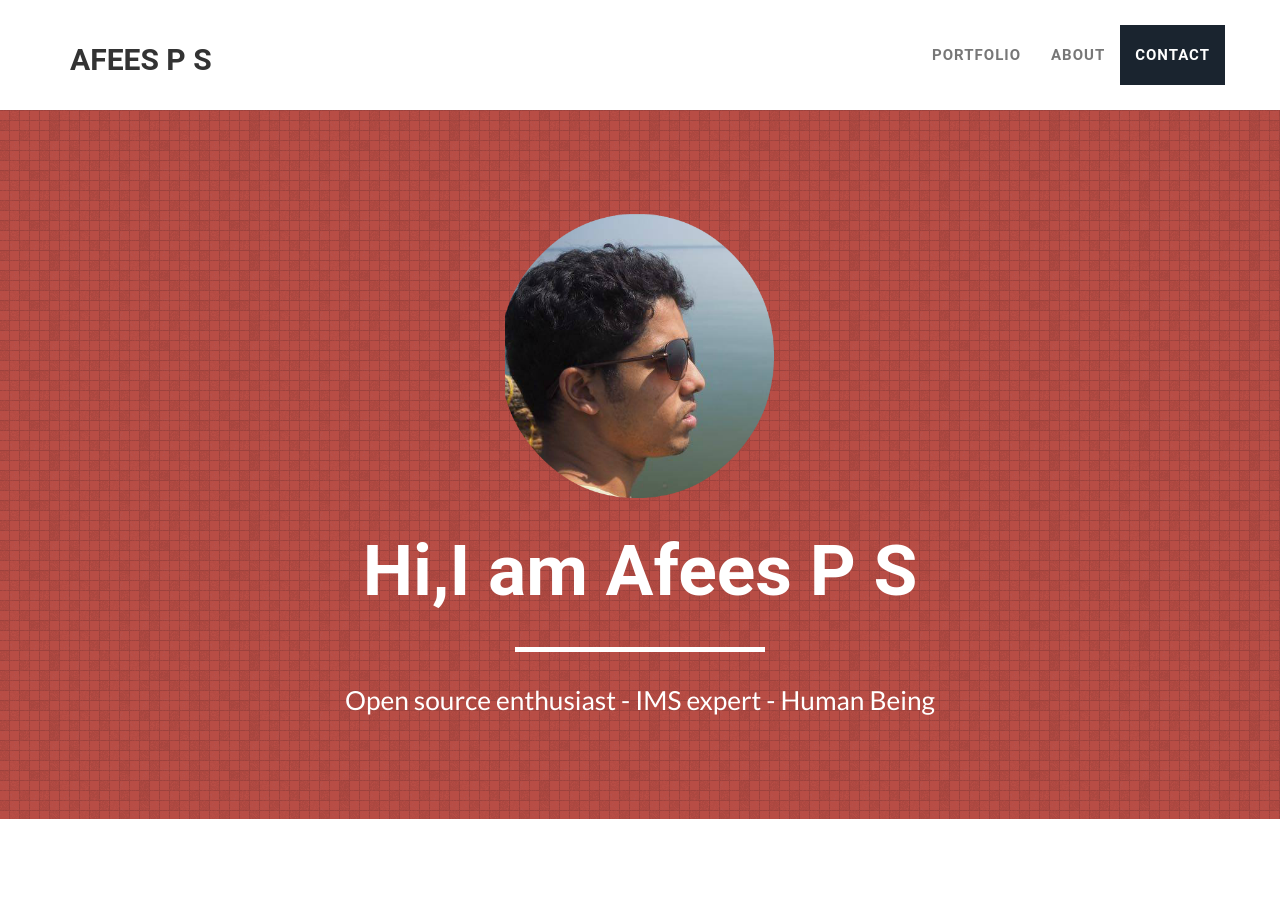
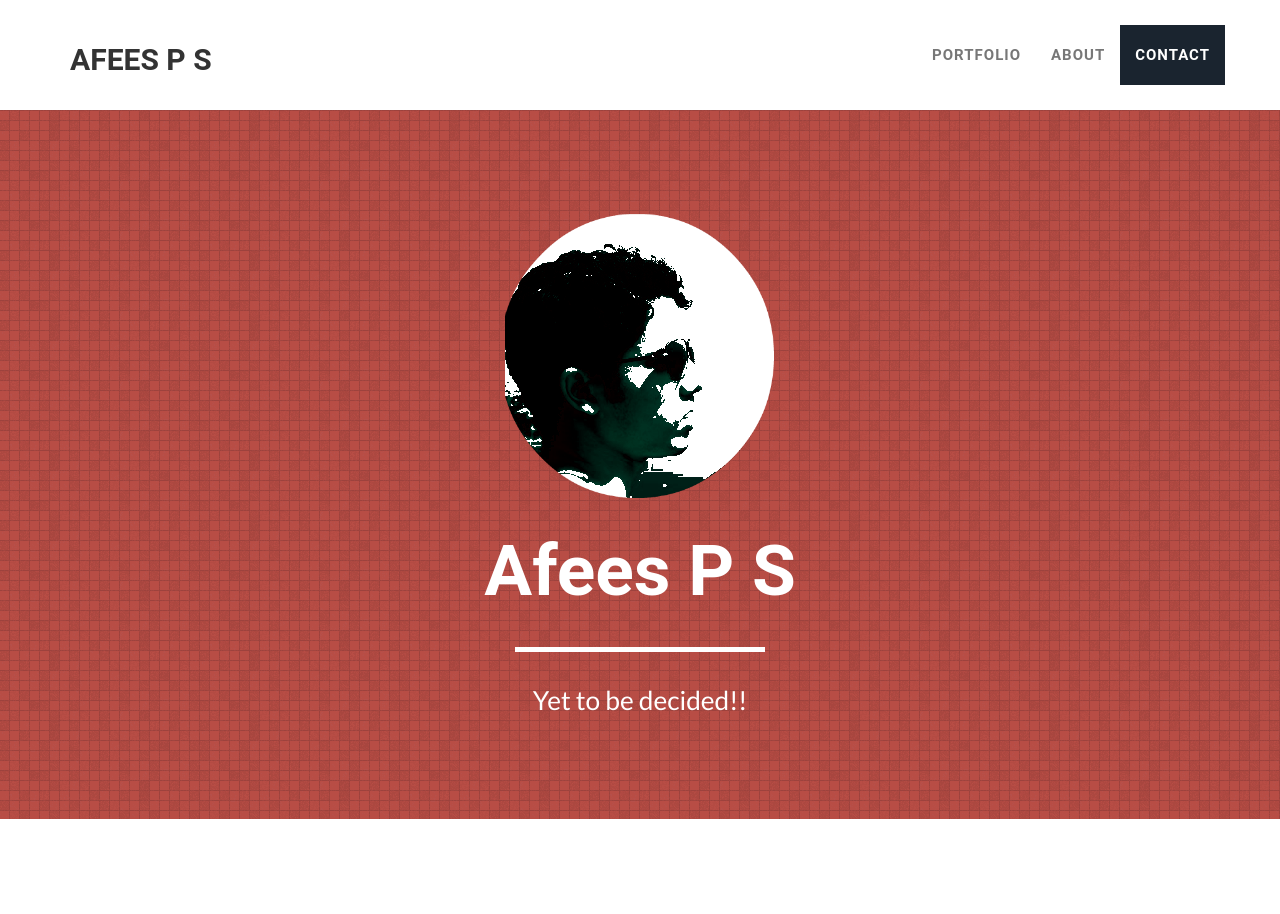
Before and after one commit to afeesps/my-first-blog, a Django app: page / in a window 1280 px wide. Shown: the top 914 px of the page. Run offline with Django 3.2, Linux system fonts and the light colour scheme; some libraries are stand-ins or nearby versions.

Commit message:
image change

```diff
--- a/blog/templates/blog/index.html
+++ b/blog/templates/blog/index.html
@@ -76,9 +76,9 @@
                 <div class="col-lg-12">
                     <img class="img-responsive" src="{% static 'img/profilecircular.png' %}" alt="">
                     <div class="intro-text">
-                        <span class="name">Hi,I am Afees P S</span>
+                        <span class="name">Afees P S </span>
                         <hr class="star-light">
-                        <span class="skills">Open source enthusiast - IMS expert - Human Being </span>
+                        <span class="skills">Yet to be decided!!</span>
                     </div>
                 </div>
             </div>
```
Also changed, not shown: blog/static/img/profilecircular.png, blog/static/img/profilecircular2.png (added).
